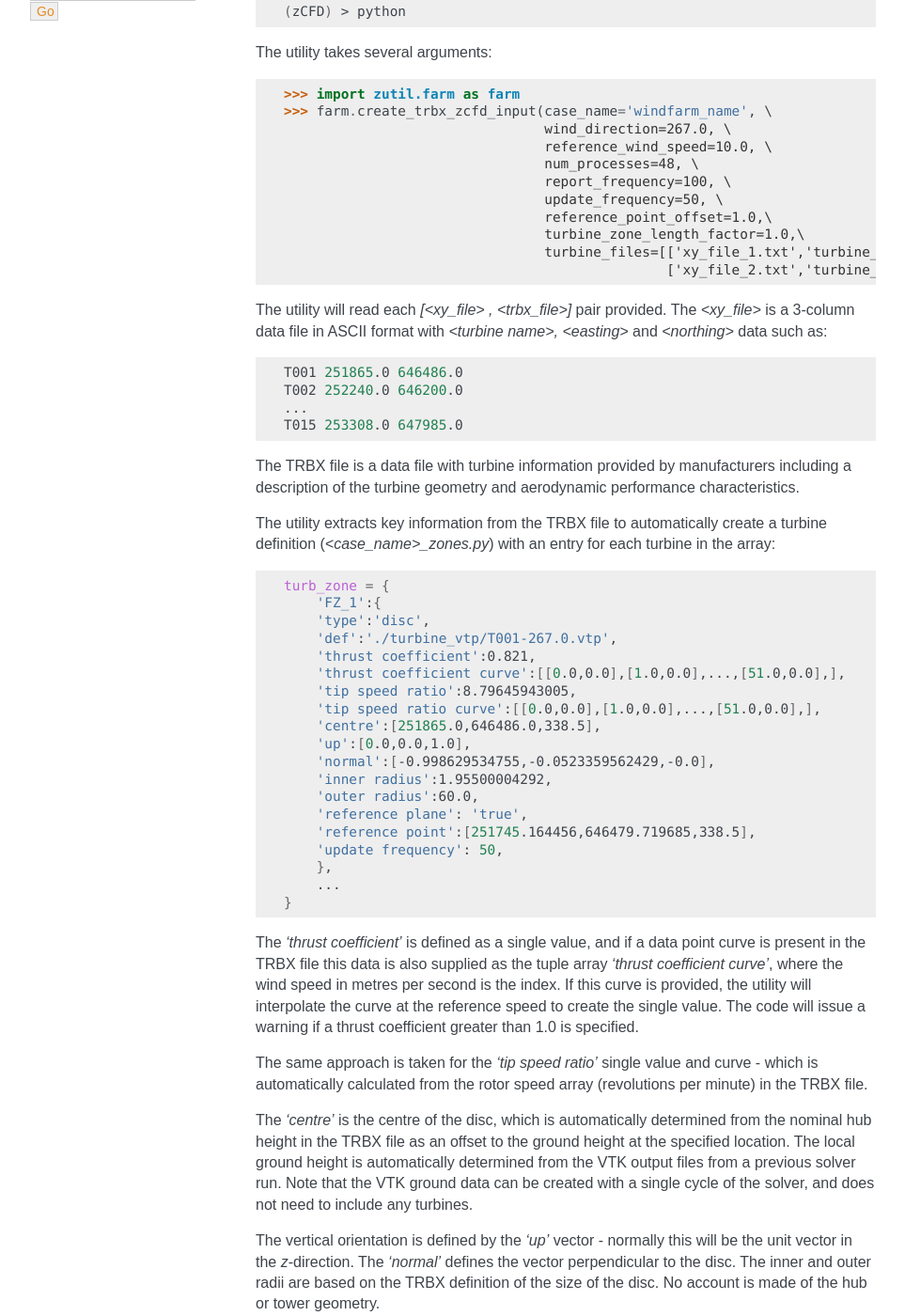
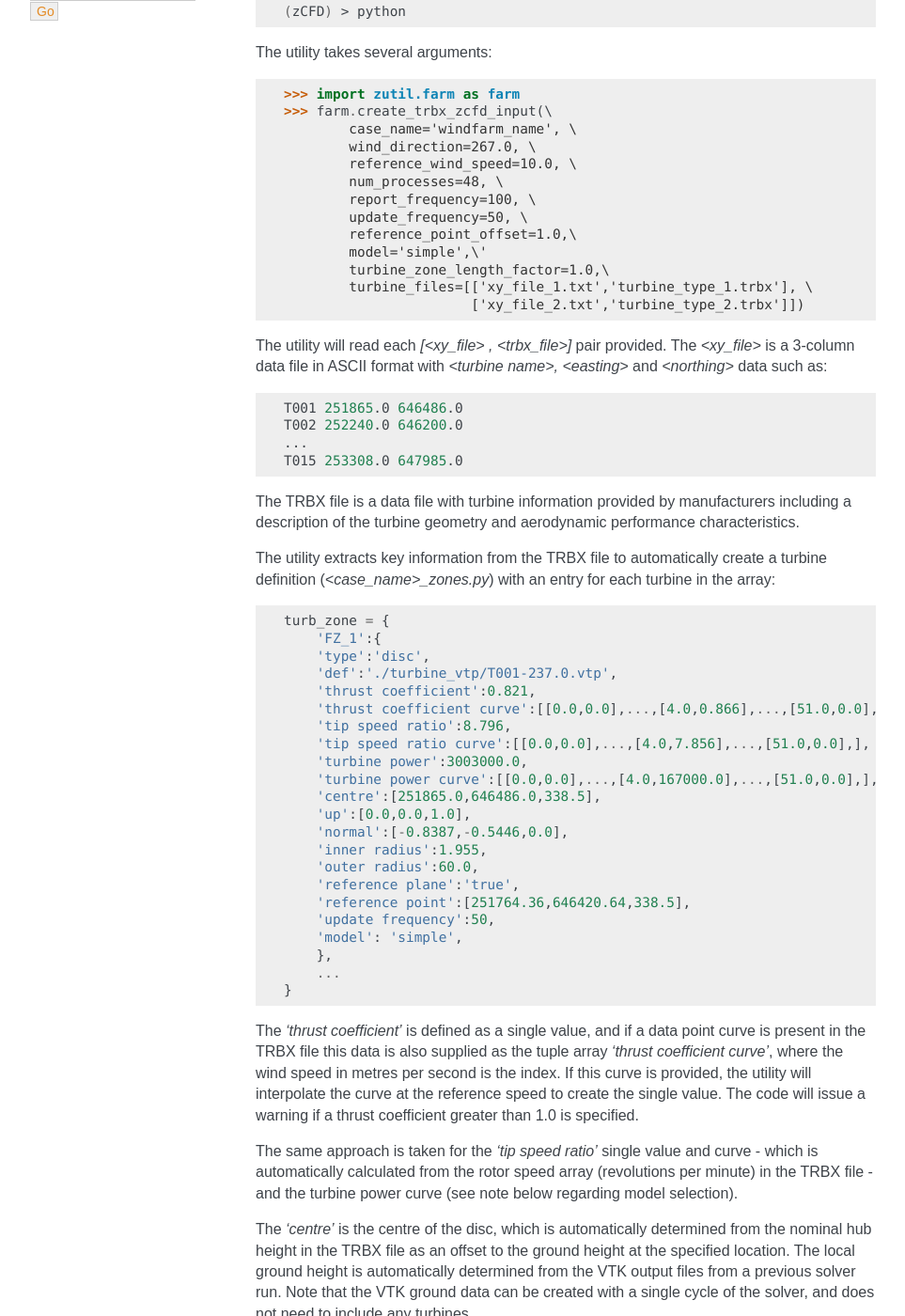
Before and after one commit to zCFD/zCFDguide, a Sphinx documentation site: the page built from docs/source/windfarm.rst, in a window 1280 px wide and 1400 px high, scrolled down 497 px. Shown: the whole window at 94% size, without its empty margins (148-1111 px from the left). Built offline with Sphinx 7.4.7, drawn with Linux system fonts in a browser that asks for light colours; some of the changed text lies outside the part shown.

Commit message:
Added description of the 'simple' turbine model.

```diff
--- a/docs/source/windfarm.rst
+++ b/docs/source/windfarm.rst
@@ -27,16 +27,18 @@
 .. code-block:: python
 
     >>> import zutil.farm as farm
-    >>> farm.create_trbx_zcfd_input(case_name='windfarm_name', \
-                                    wind_direction=267.0, \
-                                    reference_wind_speed=10.0, \
-                                    num_processes=48, \
-                                    report_frequency=100, \
-                                    update_frequency=50, \
-                                    reference_point_offset=1.0,\
-                                    turbine_zone_length_factor=1.0,\
-                                    turbine_files=[['xy_file_1.txt','turbine_type_1.trbx'], \
-                                                   ['xy_file_2.txt','turbine_type_2.trbx']])
+    >>> farm.create_trbx_zcfd_input(\
+            case_name='windfarm_name', \
+            wind_direction=267.0, \
+            reference_wind_speed=10.0, \
+            num_processes=48, \
+            report_frequency=100, \
+            update_frequency=50, \
+            reference_point_offset=1.0,\
+            model='simple',\'
+            turbine_zone_length_factor=1.0,\
+            turbine_files=[['xy_file_1.txt','turbine_type_1.trbx'], \
+                           ['xy_file_2.txt','turbine_type_2.trbx']])
 
 The utility will read each *[<xy_file> , <trbx_file>]* pair provided.  The *<xy_file>* is a 3-column data file in ASCII format with *<turbine name>, <easting>* and *<northing>* data such as:
 
@@ -51,31 +53,34 @@
 
 The utility extracts key information from the TRBX file to automatically create a turbine definition (*<case_name>_zones.py*) with an entry for each turbine in the array:
 
-.. code-block:: bash
+.. code-block:: python
 
     turb_zone = {
         'FZ_1':{
         'type':'disc',
-        'def':'./turbine_vtp/T001-267.0.vtp',
+        'def':'./turbine_vtp/T001-237.0.vtp',
         'thrust coefficient':0.821,
-        'thrust coefficient curve':[[0.0,0.0],[1.0,0.0],...,[51.0,0.0],],
-        'tip speed ratio':8.79645943005,
-        'tip speed ratio curve':[[0.0,0.0],[1.0,0.0],...,[51.0,0.0],],
+        'thrust coefficient curve':[[0.0,0.0],...,[4.0,0.866],...,[51.0,0.0],],
+        'tip speed ratio':8.796,
+        'tip speed ratio curve':[[0.0,0.0],...,[4.0,7.856],...,[51.0,0.0],],
+        'turbine power':3003000.0,
+        'turbine power curve':[[0.0,0.0],...,[4.0,167000.0],...,[51.0,0.0],],
         'centre':[251865.0,646486.0,338.5],
         'up':[0.0,0.0,1.0],
-        'normal':[-0.998629534755,-0.0523359562429,-0.0],
-        'inner radius':1.95500004292,
+        'normal':[-0.8387,-0.5446,0.0],
+        'inner radius':1.955,
         'outer radius':60.0,
-        'reference plane': 'true',
-        'reference point':[251745.164456,646479.719685,338.5],
-        'update frequency': 50,
+        'reference plane':'true',
+        'reference point':[251764.36,646420.64,338.5],
+        'update frequency':50,
+        'model': 'simple',
         },
         ...
     }
 
 The *'thrust coefficient'* is defined as a single value, and if a data point curve is present in the TRBX file this data is also supplied as the tuple array *'thrust coefficient curve'*, where the wind speed in metres per second is the index.  If this curve is provided, the utility will interpolate the curve at the reference speed to create the single value. The code will issue a warning if a thrust coefficient greater than 1.0 is specified.
 
-The same approach is taken for the *'tip speed ratio'* single value and curve - which is automatically calculated from the rotor speed array (revolutions per minute) in the TRBX file.
+The same approach is taken for the *'tip speed ratio'* single value and curve - which is automatically calculated from the rotor speed array (revolutions per minute) in the TRBX file - and the turbine power curve (see note below regarding model selection).
 
 The *'centre'* is the centre of the disc, which is automatically determined from the nominal hub height in the TRBX file as an offset to the ground height at the specified location.  The local ground height is automatically determined from the VTK output files from a previous solver run.  Note that the VTK ground data can be created with a single cycle of the solver, and does not need to include any turbines.
 
@@ -104,6 +109,12 @@
                  }
 
 The *'frequency'* is the number of solver cycles between outputs, and the *'monitor'* defines the name of the probe using the WindFarmer standard notation.
+
+The *'model'* choice depends upon how the user wants zCFD to calculate thrust and torque on the actuator disc. The default *'induction'* model uses linear momentum theory and a specified thrust coefficient based upon the upsteam reference point values (plus an assumption of Betz optimality), whereas *'simple'* uses the specified thrust and turbine power curves to apply the reference values directly to the actuator.  These Python functions are detailed (and can be modified by the user) in:
+
+.. code-block:: bash
+
+    > /INSTALL_LOCATION/zCFD-version/bin/zutil/__init__.py
 
 Because the zone and probe files are automatically created, the following lines must be added to the end of the standard zCFD parameter definition file *<case_name>.py* to insert the data:
 
```
